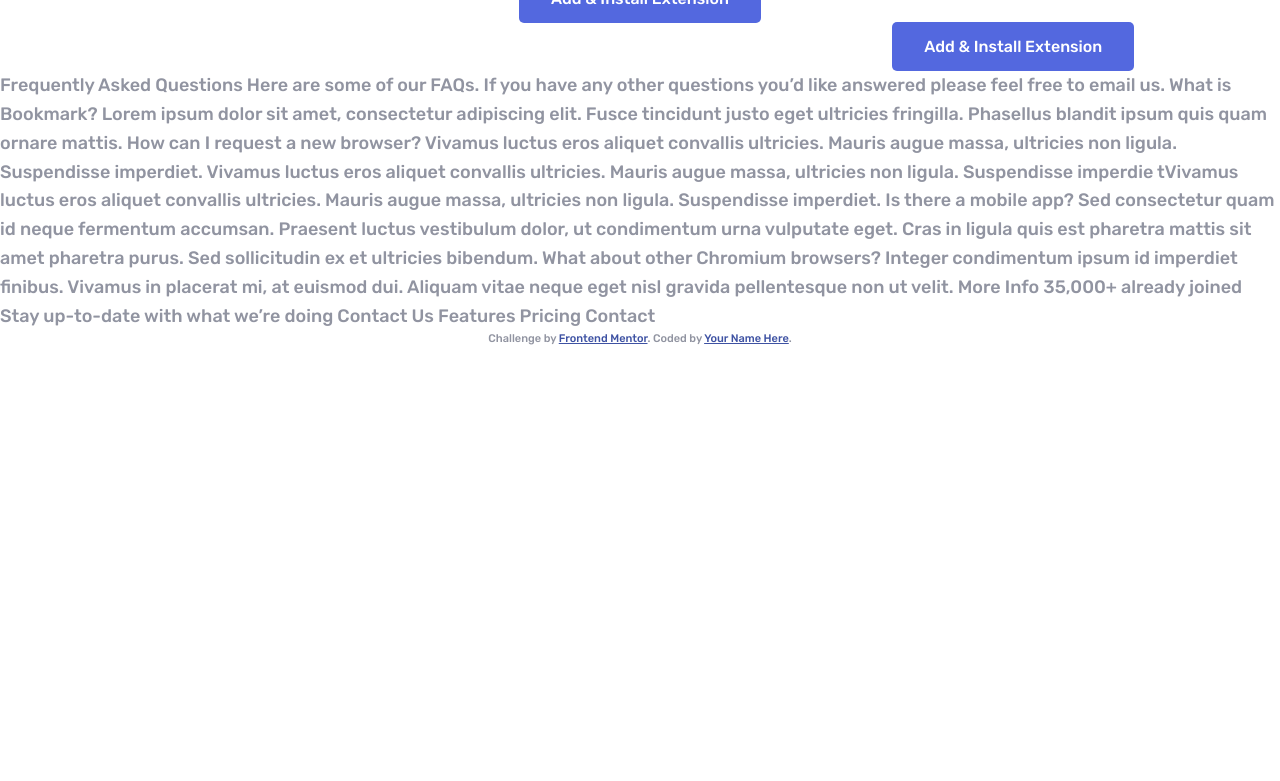
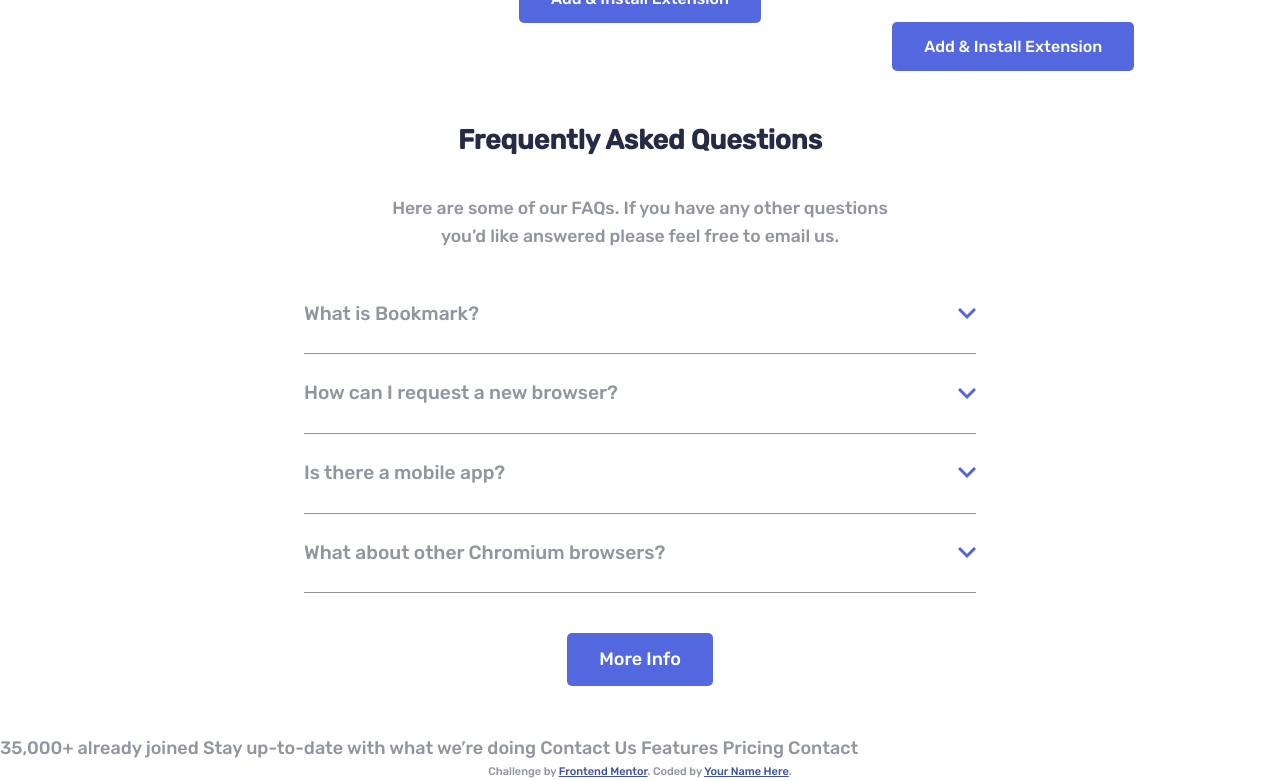
Before and after one commit to razieldev90/frontend-mentor-challenge-05, a plain HTML site: page index.html in a window 1280 px wide. Shown: the part 1877-2658 px from the top of the page. Before the commit the page ends 2225 px from the top, so only its background shows below. Drawn offline with Linux system fonts and the light colour scheme.

Commit message:
add faq section

```diff
--- a/index.html
+++ b/index.html
@@ -155,43 +155,64 @@
 
     </section>
 
-    Frequently Asked Questions
+    <section class="faq">
 
+      <h1 class="faq__title">Frequently Asked Questions</h1>
+      <p class="faq__description">
         Here are some of our FAQs. If you have any other questions you’d like
         answered please feel free to email us.
+      </p>
 
+      <div class="faq__box">
         <!-- Question 1 -->
-    What is Bookmark?
+        <h3 class="faq__question">What is Bookmark?</h3>
 
         <!-- Answer 1 -->
+        <p class="faq__answer">
           Lorem ipsum dolor sit amet, consectetur adipiscing elit. Fusce tincidunt
           justo eget ultricies fringilla. Phasellus blandit ipsum quis quam ornare mattis.
+        </p>
+      </div>
 
+      <div class="faq__box">
         <!-- Question 2 -->
-    How can I request a new browser?
+        <h3 class="faq__question">How can I request a new browser?</h3>
 
         <!-- Answer 2 -->
+        <p class="faq__answer">
           Vivamus luctus eros aliquet convallis ultricies. Mauris augue massa, ultricies non ligula.
           Suspendisse imperdiet. Vivamus luctus eros aliquet convallis ultricies. Mauris augue massa,
           ultricies non ligula. Suspendisse imperdie tVivamus luctus eros aliquet convallis ultricies.
           Mauris augue massa, ultricies non ligula. Suspendisse imperdiet.
+        </p>
+      </div>
 
+      <div class="faq__box">
         <!-- Question 3 -->
-    Is there a mobile app?
+        <h3 class="faq__question">Is there a mobile app?</h3>
 
         <!-- Answer 3 -->
+        <p class="faq__answer">
           Sed consectetur quam id neque fermentum accumsan. Praesent luctus vestibulum dolor, ut condimentum
           urna vulputate eget. Cras in ligula quis est pharetra mattis sit amet pharetra purus. Sed
           sollicitudin ex et ultricies bibendum.
+        </p>
+      </div>
 
+      <div class="faq__box">
         <!-- Question 4 -->
-    What about other Chromium browsers?
+        <h3 class="faq__question">What about other Chromium browsers?</h3>
 
         <!-- Answer 4 -->
+        <p class="faq__answer">
           Integer condimentum ipsum id imperdiet finibus. Vivamus in placerat mi, at euismod dui. Aliquam
           vitae neque eget nisl gravida pellentesque non ut velit.
+        </p>
+      </div>
 
-    More Info
+      <a href="#" class="faq__btn">More Info</a>
+
+    </section>
 
     35,000+ already joined
 
--- a/js/script.js
+++ b/js/script.js
@@ -0,0 +1,14 @@
+const questions = document.querySelectorAll('.faq__question');
+
+questions.forEach((question) => {
+  question.addEventListener('click', () => {
+    const show = document.querySelector('.show');
+    const active = document.querySelector('.active');
+    if(show && show !== question.nextElementSibling){
+      show.classList.toggle('show');
+      active.classList.toggle('active');
+    }
+    question.nextElementSibling.classList.toggle('show');
+    question.classList.toggle('active');
+  });
+})
--- a/scss/main.scss
+++ b/scss/main.scss
@@ -1,3 +1,15 @@
+%btn{
+  cursor: pointer;
+  background: var(--primary-blue);
+  color: #fff;
+  padding: 0.75rem 2rem;
+  border-radius: 5px;
+  text-decoration: none;
+  transition: opacity 0.25s ease-in-out;
+  &:hover{
+    opacity: 0.9;
+  }
+}
 @import url('https://fonts.googleapis.com/css2?family=Rubik:ital,wght@0,500;1,400&display=swap');
 @import url('https://cdnjs.cloudflare.com/ajax/libs/font-awesome/5.13.0/css/all.min.css');
 
@@ -52,6 +64,16 @@
   margin: 0 auto;
 }
 
+// COMMON STYLES
+[class$="__title"]{
+  color: var(--dark-blue);
+}
+
+[class$='__description']{
+  font-size: 1.1rem;
+  padding: 0 4rem;
+}
+
 //  ##########
 //  NAVIGATION
 //  ##########
@@ -63,6 +85,7 @@
   padding: 1rem 2rem;
   position: sticky;
   top: 0;
+  z-index: 1;
 
   @include mediaMin($desktop){
     padding: 2rem;
@@ -139,15 +162,7 @@
   }
 }
 
-// COMMON STYLES
-[class$="__title"]{
-  color: var(--dark-blue);
-}
 
-[class$='__description']{
-  font-size: 1.1rem;
-  padding: 0 4rem;
-}
 //  ##########
 //    HEADER
 //  ##########
@@ -211,11 +226,10 @@
   }
 
   &__btn{
+    @extend %btn;
     --link-color: #5e5e5e;
 
     padding: 0.8rem;
-    border-radius: 5px;
-    text-decoration: none;
     box-shadow: 0 0 10px var(--grayish-blue);
     font-size: 0.9rem;
 
@@ -344,11 +358,88 @@
     align-self: stretch;
   }
   &__cta{
-    cursor: pointer;
-    background: var(--primary-blue);
-    color: #fff;
-    padding: 0.75rem 2rem;
-    border-radius: 5px;
+    @extend %btn;
     font-size: 1rem;
   }
 }
+
+//  ###########
+//  SECTION FAQ
+//  ###########
+.faq{
+  padding: 3rem;
+  display: flex;
+  flex-direction: column;
+
+  @include mediaMin($desktop){
+    max-width: 60%;
+    margin: 0 auto;
+  }
+
+  &__title{
+    text-align: center;
+  }
+
+  &__description{
+    text-align: center;
+    margin: 2rem 0
+  }
+
+
+  &__box{
+    position: relative;
+  }
+
+  &__question{
+    color: var(--grayish-blue);
+    font-weight: $fw-normal;
+    font-size: 1.2rem;
+    display: flex;
+    justify-content: space-between;
+    align-items: center;
+    cursor: pointer;
+    padding: 1rem 0;
+
+    &:hover{
+      color: var(--primary-red);
+    }
+
+    &::after{
+      content: '';
+      background-image: url('../images/icon-arrow.svg');
+      display: inline-block;
+      width: 18px;
+      height: 12px;
+      transition: transform 0.5s ease-in-out;
+    }
+
+    &.active{
+      color: var(--primary-red);
+
+      &::after{
+        content: '';
+        transform: rotateX(180deg);
+      }
+    }
+  }
+  &__answer{
+    max-height: 0;
+    overflow: hidden;
+    transition: max-height 0.25s ease-in-out;
+    font-size: 1.1rem;
+    font-weight: normal;
+    line-height: 2.5;
+    margin: 0.5rem 0;
+    border-bottom: 1px solid var(--grayish-blue);
+
+    &.show{
+      max-height: 350px;
+    }
+  }
+
+  &__btn{
+    @extend %btn;
+    margin-top: 2rem;
+    align-self: center;
+  }
+}
```
Also changed, not shown: css/style.css, 1 other file. Lines whose indentation alone changed are shown as unchanged.
